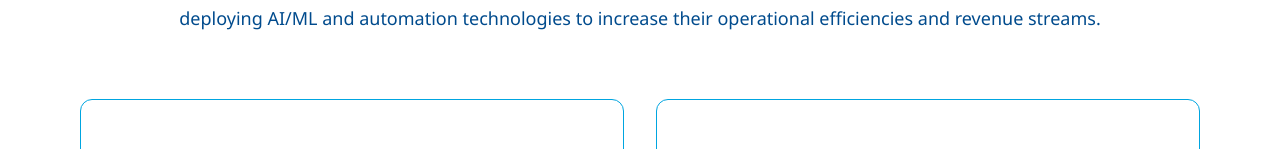
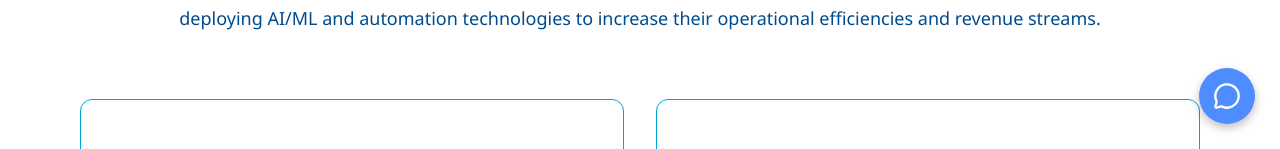
Before and after one commit to Amarnath-ii25/telecom-application, a React (Vite) app: page / in a window 1280 px wide. Shown: the part 651-800 px from the top of the page. Built offline with nearby package versions, Linux system fonts and the light colour scheme.

Commit message:
added chat-widget

```diff
--- a/package.json
+++ b/package.json
@@ -12,6 +12,7 @@
   "dependencies": {
     "@tailwindcss/vite": "^4.1.16",
     "lucide-react": "^0.548.0",
+    "nerdagent-chat-widget-react": "^1.0.15",
     "react": "^19.1.1",
     "react-dom": "^19.1.1",
     "react-icons": "^5.5.0",
--- a/src/App.css
+++ b/src/App.css
@@ -23,3 +23,23 @@ body {
   padding: 0;
   width: 100%;
 }
+
+.chat-toggle-btn {
+  position: fixed;
+  bottom: 25px;     /* distance from bottom */
+  right: 25px;      /* distance from right */
+  background-color: #4e8cff;
+  color: white;
+  border: none;
+  border-radius: 50%;
+  padding: 14px;
+  box-shadow: 0 4px 10px rgba(0, 0, 0, 0.25);
+  cursor: pointer;
+  transition: transform 0.2s ease, background-color 0.2s ease;
+  z-index: 9999;    /* ensures it stays above everything else */
+}
+
+.chat-toggle-btn:hover {
+  background-color: #356fd6;
+  transform: scale(1.1);
+}
--- a/src/App.tsx
+++ b/src/App.tsx
@@ -1,11 +1,86 @@
-import React from 'react';
+import React, { useState } from 'react';
 import HomePage from './pages/HomePage';
 import './App.css';
+import { NerdChatWidget } from 'nerdagent-chat-widget-react';
+import { MessageCircle } from 'lucide-react';
 
 const App: React.FC = () => {
+  const [isChatOpen, setIsChatOpen] = useState(false);
+
+  const config = {
+    apiKey: 'DT_WLT_wwMv4dPJKhZCVabzVB8maWuw8Nz3bFfTse6QViE',
+    agentId: '31',
+    agentName: 'Support Agent',
+    agentRole: 'Customer Support',
+    primaryColor: '#2d3e50',
+    accentColor: '#4e8cff',
+    welcomeMessage: 'Hi! How can I help you today?',
+    placeholderText: 'Type your message...',
+    // 👇 Cast fixes the TypeScript error for WidgetPosition
+    position:
+      'bottom-right' as unknown as import('nerdagent-chat-widget-react').WidgetPosition,
+    width: '350',
+    height: '500',
+    showMinimizeButton: true,
+    showTimestamps: true,
+    enableFileUpload: false,
+    enableSpeech: false,
+    showPoweredBy: true,
+  };
+
+  const handleMessageSent = (event: any) => {
+    console.log('Message sent:', event);
+  };
+
+  const handleWidgetOpened = () => {
+    console.log('Chat widget opened');
+  };
+
+  const handleWidgetClosed = () => {
+    console.log('Chat widget closed');
+    setIsChatOpen(false);
+  };
+
   return (
     <div className="app">
+      {/* Main Page */}
       <HomePage />
+
+      {/* Floating Chat Icon */}
+      {!isChatOpen && (
+        <button
+          className="chat-toggle-btn"
+          onClick={() => setIsChatOpen(true)}
+          aria-label="Open Chat"
+        >
+          <MessageCircle size={28} />
+        </button>
+      )}
+
+      {/* Chat Widget (appears when clicked) */}
+      {isChatOpen && (
+        <NerdChatWidget
+          apiKey={config.apiKey}
+          agentId={config.agentId}
+          agentName={config.agentName}
+          agentRole={config.agentRole}
+          primaryColor={config.primaryColor}
+          accentColor={config.accentColor}
+          welcomeMessage={config.welcomeMessage}
+          placeholderText={config.placeholderText}
+          position={config.position}
+          width={config.width}
+          height={config.height}
+          showMinimizeButton={config.showMinimizeButton}
+          showTimestamps={config.showTimestamps}
+          enableFileUpload={config.enableFileUpload}
+          enableSpeech={config.enableSpeech}
+          showPoweredBy={config.showPoweredBy}
+          onMessageSent={handleMessageSent}
+          onWidgetOpened={handleWidgetOpened}
+          onWidgetClosed={handleWidgetClosed}
+        />
+      )}
     </div>
   );
 };
```
Also changed, not shown: 1 other file (tests, documents, lock files or other folders).
